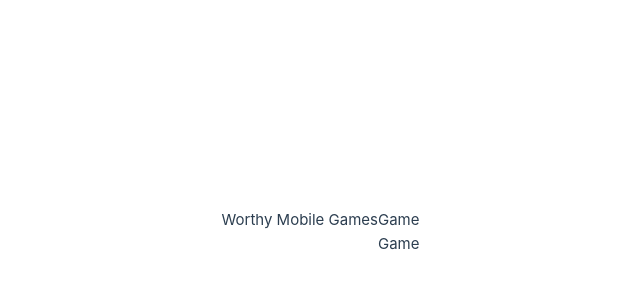
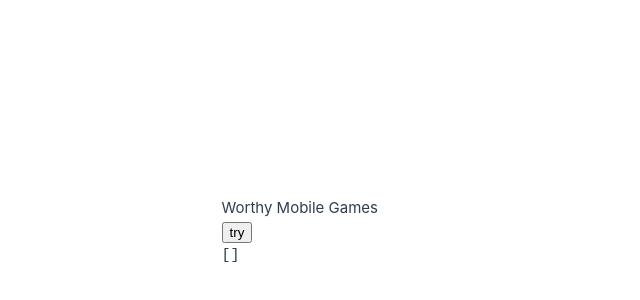
Before and after one commit to pdcmoreira/worthy-mobile-games-site, a Vue app: page / in a window 1280 px wide. Shown: the part 168-468 px from the top of the page, without its empty margins (262-902 px from the left). Built offline with nearby package versions, Linux system fonts and the light colour scheme.

Commit message:
feat: poc

```diff
--- a/env.d.ts
+++ b/env.d.ts
@@ -1,6 +1,8 @@
 /// <reference types="vite/client" />
 
-interface ImportMetaEnv {}
+interface ImportMetaEnv {
+  VITE_ATLAS_APP: string;
+}
 
 interface ImportMeta {
   readonly env: ImportMetaEnv;
--- a/package.json
+++ b/package.json
@@ -12,6 +12,7 @@
     "lint": "eslint . --ext .vue,.js,.jsx,.cjs,.mjs,.ts,.tsx,.cts,.mts --fix --ignore-path .gitignore"
   },
   "dependencies": {
+    "axios": "1.3.3",
     "octokit": "2.0.14",
     "pinia": "2.0.30",
     "vue": "3.2.47",
--- a/src/App.vue
+++ b/src/App.vue
@@ -1,9 +1,57 @@
-<script setup lang="ts"></script>
+<script setup lang="ts">
+import { reactive } from "vue";
+import axios from "axios";
+
+const state = reactive({
+  token: null,
+  games: [],
+});
+
+const atlasApp = import.meta.env.VITE_ATLAS_APP;
+
+const fetchToken = async () => {
+  const response = await axios.post(
+    `https://realm.mongodb.com/api/client/v2.0/app/${atlasApp}/auth/providers/anon-user/login`
+  );
+
+  return response.data.access_token;
+};
+
+const getToken = async () => {
+  return state.token || fetchToken();
+};
+
+const searchGames = async () => {
+  const response = await axios.post(
+    "https://data.mongodb-api.com/app/data-ovyfa/endpoint/data/v1/action/find",
+    {
+      dataSource: "Cluster0",
+      database: "games",
+      collection: "games",
+      sort: {
+        likes: -1,
+        _id: -1,
+      },
+    },
+    {
+      headers: {
+        "Content-Type": "application/json",
+        Authorization: `Bearer ${await getToken()}`,
+      },
+    }
+  );
+
+  state.games = response.data.documents;
+};
+</script>
 
 <template>
   <header>Worthy Mobile Games</header>
-
+  <br />
   <main>
-    <RouterView />
+    <button @click="searchGames">try</button>
+    <br />
+    <pre>{{ state.games }}</pre>
+    <!-- <RouterView /> -->
   </main>
 </template>
```
Also changed, not shown: 1 other file (tests, documents, lock files or other folders).
